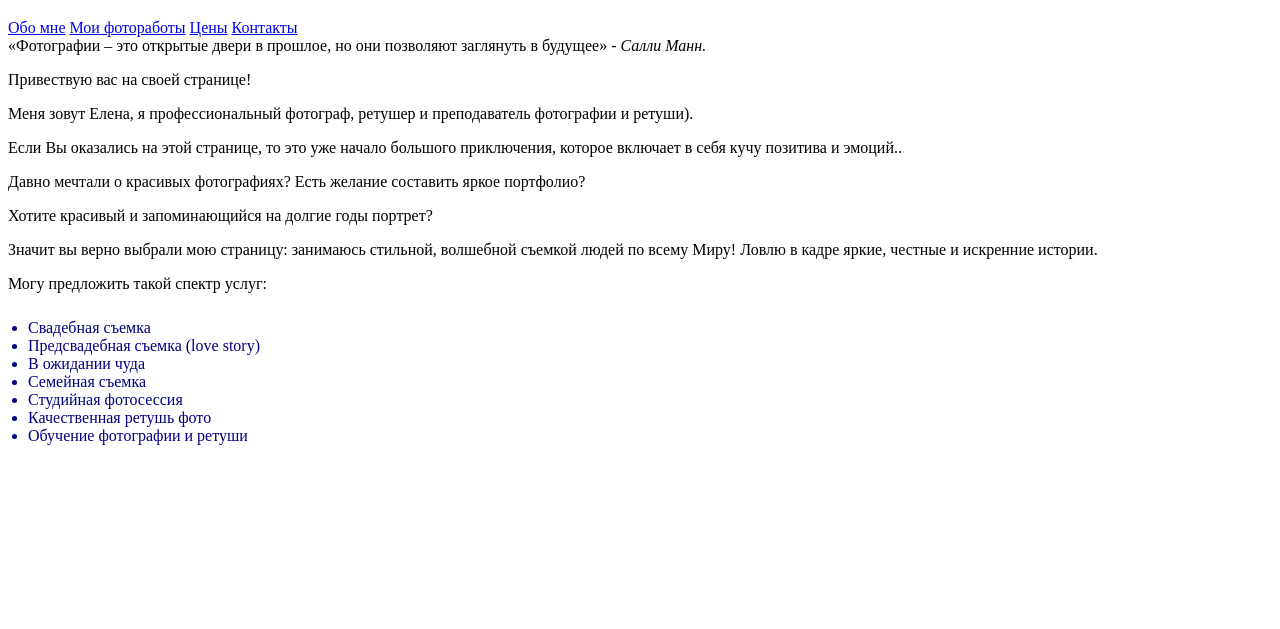
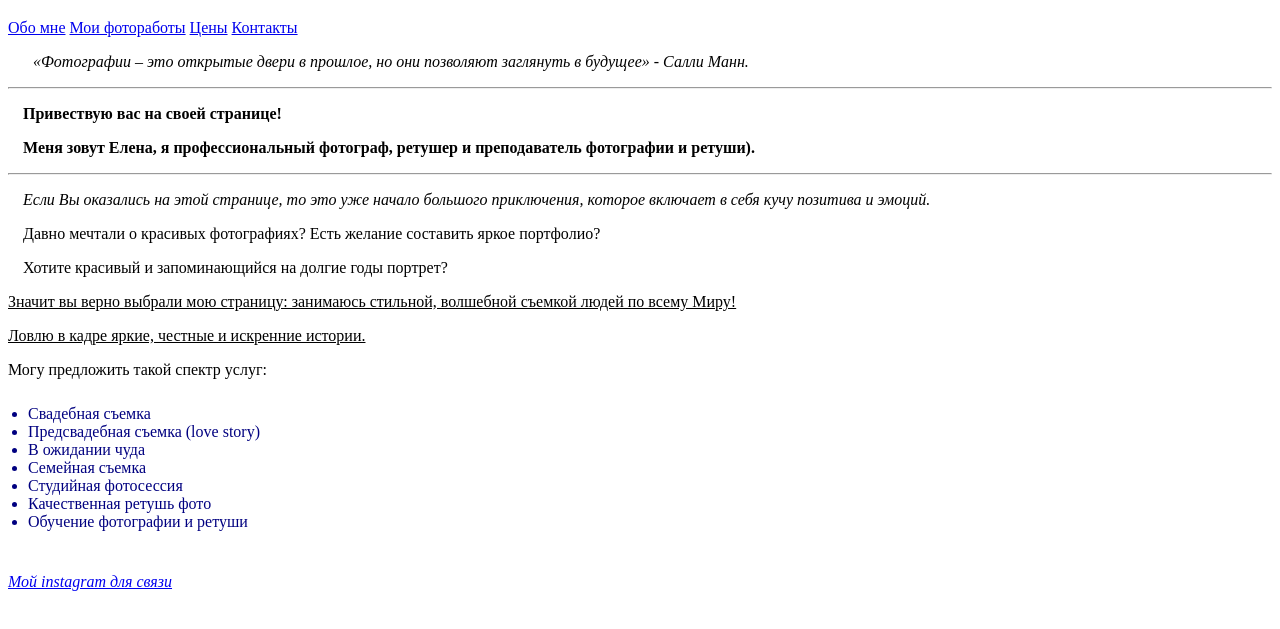
Before and after one commit to ElenaShylionak/FrontendProject, a plain HTML site: page src/WebsiteBusinessCard.html in a window 1280 px wide. Shown: the part 61-690 px from the top of the page. Drawn offline with Linux system fonts and the light colour scheme.

Commit message:
Code change

```diff
--- a/src/WebsiteBusinessCard.html
+++ b/src/WebsiteBusinessCard.html
@@ -14,7 +14,11 @@
     <style>
       p.exserif { font-family: "Times New Roman", Times, serif; }
       p.exsansserif { font-family: Arial, Helvetica, sans-serif; }
+
+
+
     </style>
+
     <link rel="shortcut ico" href="./artage-io-884_1657201778.ico">
 
     <meta name="author" content="Елена Шилёнок"/>
@@ -27,7 +31,6 @@
     <h1>Фотограф Елена Шилёнок</h1>
 
     <nav>
-
             <a href="#">Обо мне</a>
             <a href="#">Мои фотоработы</a>
             <a href="#">Цены</a>
@@ -37,16 +40,16 @@
         <section>
         <article>
 
-            <q>Фотографии – это открытые двери в прошлое, но они позволяют заглянуть в будущее</q> -<cite> Салли Манн.</cite>
-
-            <p>Привествую вас на своей странице! </p>
-            <p> Меня зовут Елена, я профессиональный фотограф, ретушер и преподаватель фотографии и ретуши).  </p>
-
-            <p>Если Вы оказались на этой странице, то это уже начало большого приключения, которое включает в себя кучу позитива и эмоций..</p>
-            <p> Давно мечтали о красивых фотографиях? Есть желание составить яркое портфолио?</p>
-            <p> Хотите красивый и запоминающийся на долгие годы портрет? </p>
-             Значит вы верно выбрали мою страницу: занимаюсь стильной, волшебной съемкой людей по всему Миру!
-             Ловлю в кадре яркие, честные и искренние истории.
+            <p style="text-indent: 25px;"> <var><q>Фотографии – это открытые двери в прошлое, но они позволяют заглянуть в будущее</q> </var> -<cite> Салли Манн.</cite>
+            <hr>
+            <p style="text-indent: 15px;"> <b>Привествую вас на своей странице!</b>
+            <p style="text-indent: 15px;"><b> Меня зовут Елена, я профессиональный фотограф, ретушер и преподаватель фотографии и ретуши).</b></p>
+            <hr>
+            <p style="text-indent: 15px;"><em>Если Вы оказались на этой странице, то это уже начало большого приключения, которое включает в себя кучу позитива и эмоций.</em></p>
+            <p style="text-indent: 15px;"> Давно мечтали о красивых фотографиях? Есть желание составить яркое портфолио?</p>
+            <p style="text-indent: 15px;"> Хотите красивый и запоминающийся на долгие годы портрет? </p>
+            <p> <ins> Значит вы верно выбрали мою страницу: занимаюсь стильной, волшебной съемкой людей по всему Миру! </ins></p>
+            <ins>Ловлю в кадре яркие, честные и искренние истории. </ins>
 
 
 
@@ -63,8 +66,13 @@
                 </p>
 
             </ul>
+            <address>
+                <a href="/www.instagram.com/elenashylionak">Мой instagram для связи</a>
+            </address>
             </article>
-            </section>
+
+
+        </section>
 
 
 </header>
```
